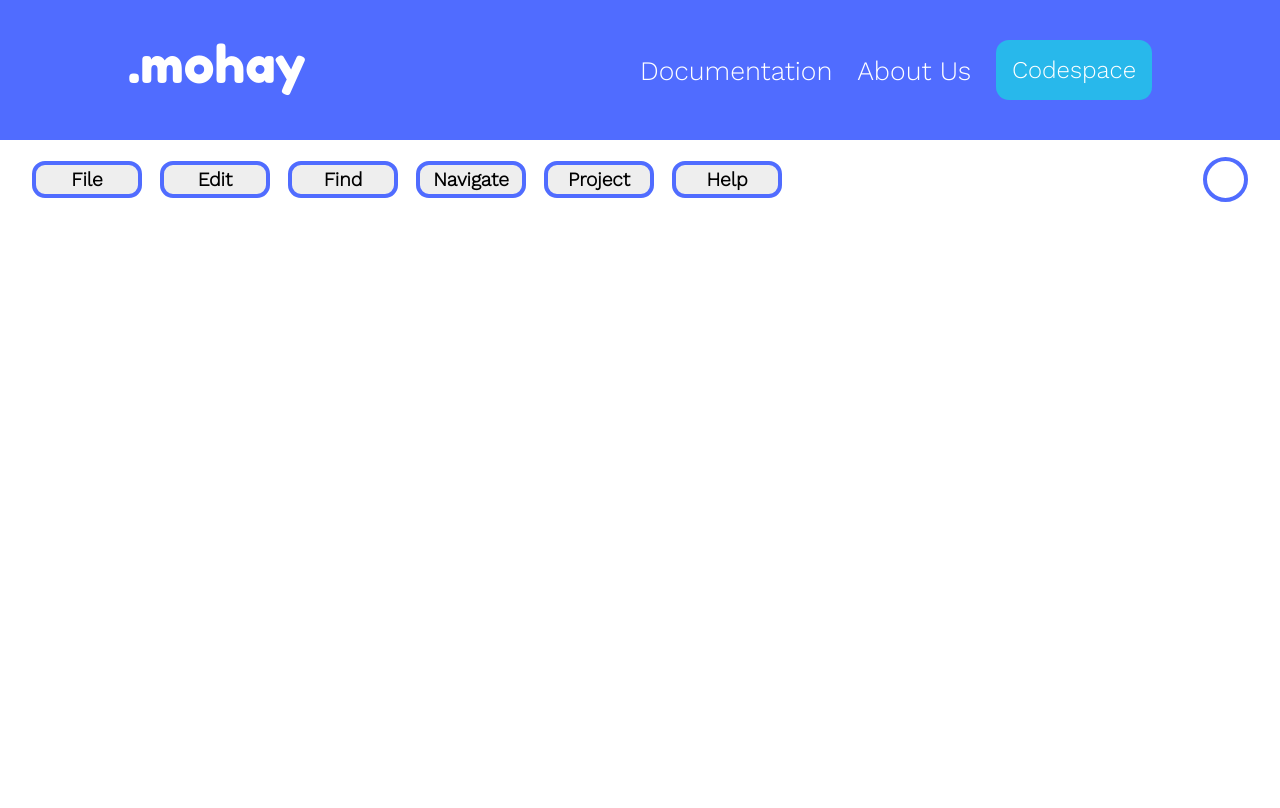
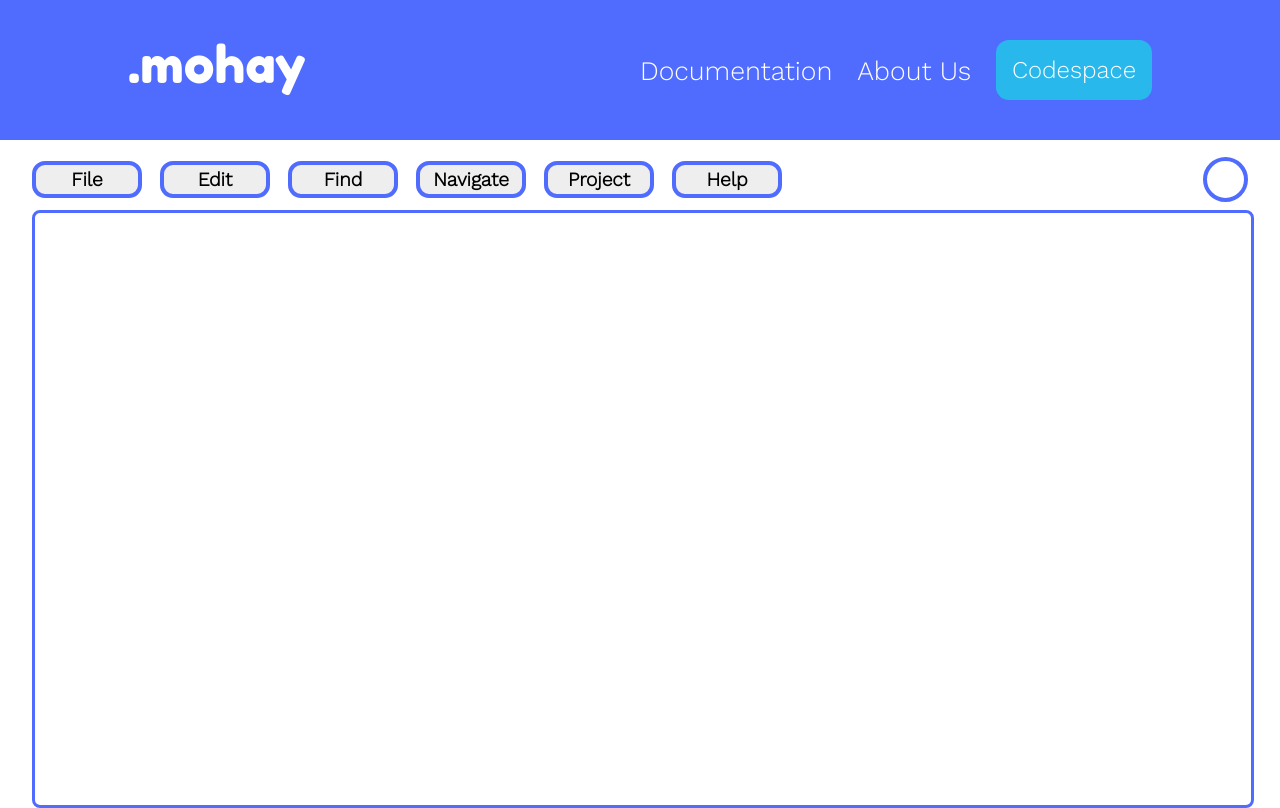
Before and after one commit to YanniAlshoufiHTL/.mohay, a Vue app in the folder frontend/: page /codespace in a window 1280 px wide. Built offline with nearby package versions, Linux system fonts and the light colour scheme; the HTML template or start-up script is replaced by a standard one.

Commit message:
Update Codespace.vue

```diff
--- a/frontend/src/views/Codespace.vue
+++ b/frontend/src/views/Codespace.vue
@@ -13,18 +13,23 @@
                 <div class="profile-icon"></div>
             </div>
         </div>
+        <div id="main-wrapper">
+            <div id="Preview"></div>
+            <div id="folder-viewer"></div>
+            <div id="code-area"></div>
+        </div>
     </div>
 </template>
 
 <script>
 export default {
-  name: 'Codespace',
+    name: "Codespace",
 };
 </script>
 
 <style lang="scss" scoped>
-@import '../styles/global.scss';
-@import '../styles/variables.scss';
+@import "../styles/global.scss";
+@import "../styles/variables.scss";
 
 $select-ui-color: #77769642;
 $top-bar-height: 50px;
@@ -33,6 +38,19 @@ $top-bar-elements-width: 750px;
 $bar-element-border-weight: 4px;
 
 $main-wrapper-width: 95vw;
+
+#main-wrapper {
+    position: absolute;
+    top: calc(calc(var(--nav-height) / 10) + 7vh);
+    background-color: var(--bg-color);
+    border: var(--codespace-box-border-color);
+    border-width: 0.2rem;
+    border-style: solid;
+
+    width: 95vw;
+    height: 74vh;
+    border-radius: 0.5rem;
+}
 
 #codespace-wrapper {
     position: relative;
@@ -74,7 +92,8 @@ $main-wrapper-width: 95vw;
             user-select: none;
             box-sizing: border-box;
 
-      border: $bar-element-border-weight solid var(--codespace-menu-btn-border-color);
+            border: $bar-element-border-weight solid
+                var(--codespace-menu-btn-border-color);
             border-radius: 13px;
 
             background-color: var(--codespace-menu-btn-bg-color);
@@ -102,7 +121,8 @@ $main-wrapper-width: 95vw;
             background-color: var(--codespace-account-circle-bg-color);
 
             border-radius: 50%;
-      border: $bar-element-border-weight solid var(--codespace-account-circle-border-color);
+            border: $bar-element-border-weight solid
+                var(--codespace-account-circle-border-color);
             height: calc($top-bar-height * 0.9);
             width: calc($top-bar-height * 0.9);
         }
@@ -118,8 +138,9 @@ $frame-gap: 30px;
     gap: $frame-gap;
 
     height: calc(
-    100vh - var(--nav-height) - $top-bar-height - (100vw - $main-wrapper-width) / 2 -
-      calc(var(--nav-height) / 10) - (100vw - $main-wrapper-width) / 4
+        100vh - var(--nav-height) - $top-bar-height -
+            (100vw - $main-wrapper-width) / 2 - calc(var(--nav-height) / 10) -
+            (100vw - $main-wrapper-width) / 4
     );
     width: $main-wrapper-width;
 
```
Lines whose indentation alone changed are shown as unchanged.
